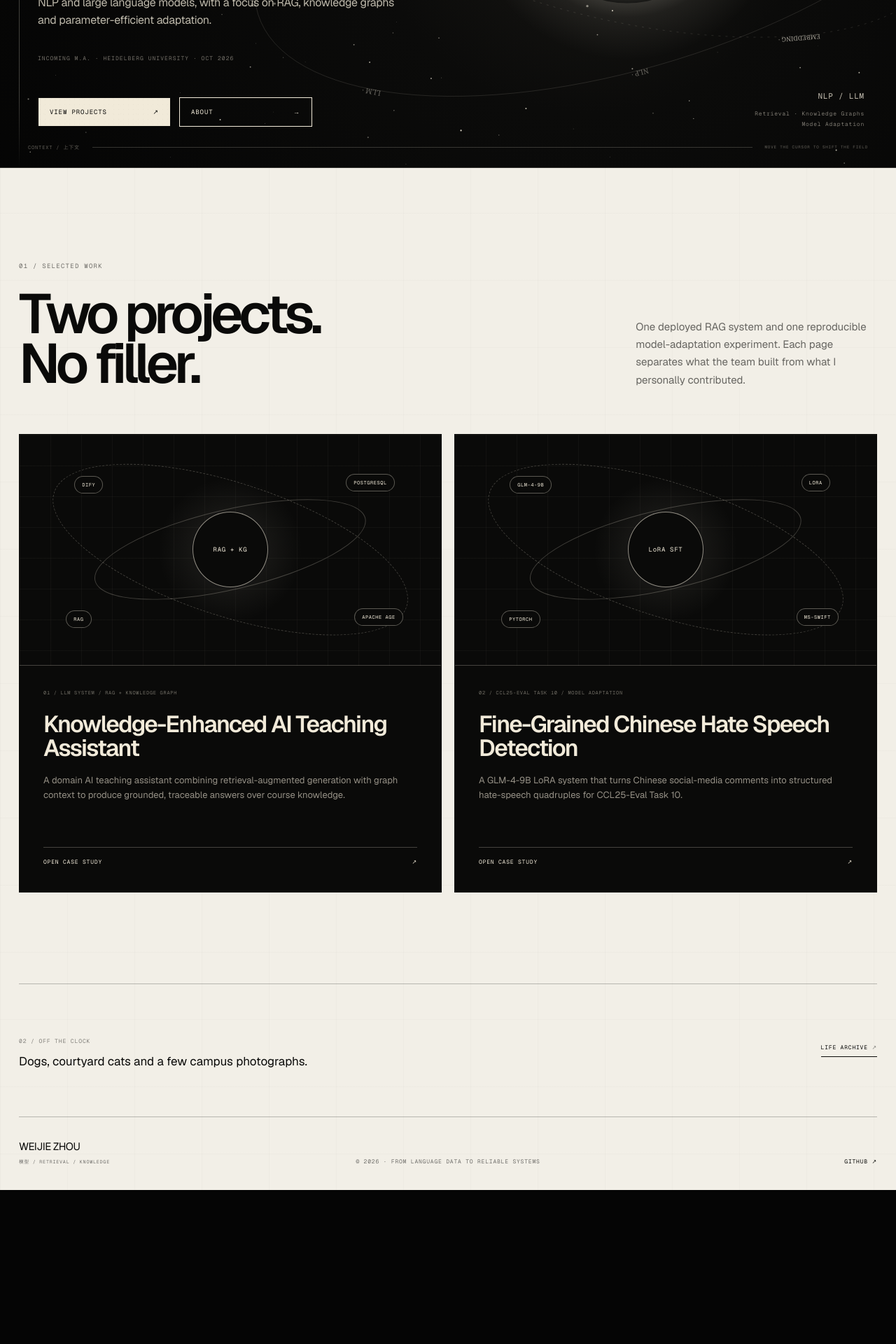
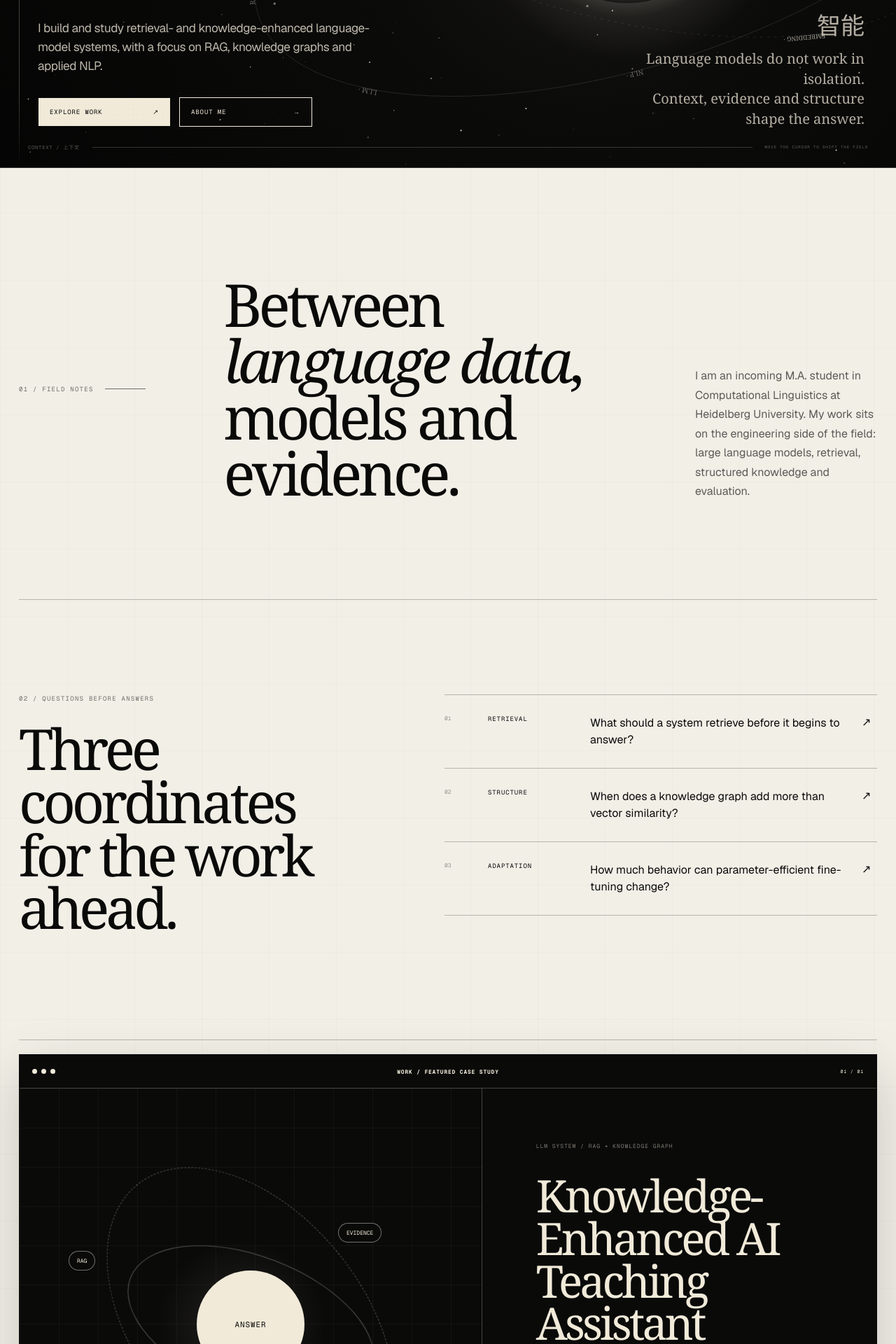
Before and after one commit to jimzhou03/jimzhou03.github.io, a Next.js app: page / in a window 1280 px wide. Shown: the part 560-2480 px from the top of the page at 70% size. Before the commit the page ends 2260 px from the top, so only its background shows below. Built offline with nearby package versions, Linux system fonts and the light colour scheme.

Commit message:
Revert "Simplify homepage and refine typography"
This reverts commit 52fa476ad31a845ad883122a648da6c408172a01.

```diff
--- a/app/components/SiteHeader.tsx
+++ b/app/components/SiteHeader.tsx
@@ -1,7 +1,7 @@
 import Link from "next/link";
 
 const items = [
-  { id: "index", label: "Home", href: "/" },
+  { id: "index", label: "Index", href: "/" },
   { id: "work", label: "Work", href: "/projects" },
   { id: "life", label: "Life", href: "/life" },
   { id: "about", label: "About", href: "/about" },
--- a/app/orbital-archive.css
+++ b/app/orbital-archive.css
@@ -175,16 +175,16 @@ body {
   left: max(54px, calc((100vw - 1460px) / 2 + 38px));
   display: flex;
   flex-direction: column;
-  width: min(570px, 43vw);
+  width: min(510px, 38vw);
 }
 
 .orbital-hero-copy h1 {
   margin: 22px 0 26px;
-  font-family: var(--font-sans);
-  font-size: clamp(86px, 9vw, 152px);
-  font-weight: 560;
-  line-height: 0.75;
-  letter-spacing: -0.082em;
+  font-family: var(--serif);
+  font-size: clamp(100px, 10.4vw, 176px);
+  font-weight: 400;
+  line-height: 0.68;
+  letter-spacing: -0.075em;
 }
 
 .orbital-hero-copy h1::first-line {
@@ -192,19 +192,12 @@ body {
 }
 
 .orbital-intro {
-  max-width: 520px;
+  max-width: 475px;
   margin: auto 0 0;
   color: rgba(241, 234, 217, 0.78);
-  font-size: clamp(16px, 1.18vw, 19px);
-  line-height: 1.58;
-  letter-spacing: -0.018em;
-}
-
-.hero-status {
-  margin: 18px 0 0;
-  color: rgba(241, 234, 217, 0.46);
-  font: 8px var(--font-mono);
-  letter-spacing: 0.13em;
+  font-size: clamp(17px, 1.35vw, 22px);
+  line-height: 1.55;
+  letter-spacing: -0.025em;
 }
 
 .orbital-actions {
@@ -248,19 +241,19 @@ body {
   z-index: 4;
   right: max(45px, calc((100vw - 1460px) / 2 + 12px));
   bottom: 55px;
-  max-width: 330px;
-  margin: 0;
-  color: rgba(241, 234, 217, 0.5);
-  font: 8px/1.8 var(--font-mono);
-  letter-spacing: 0.1em;
+  max-width: 360px;
+  margin: 0;
+  color: rgba(241, 234, 217, 0.74);
+  font-family: var(--serif);
+  font-size: 20px;
+  line-height: 1.42;
   text-align: right;
 }
 
 .galaxy-caption span {
   display: block;
-  margin-bottom: 7px;
-  color: rgba(241, 234, 217, 0.82);
-  font-size: 11px;
+  margin-bottom: 10px;
+  font-size: 34px;
 }
 
 .hero-coordinate {
@@ -281,180 +274,6 @@ body {
 .hero-coordinate i {
   height: 1px;
   background: rgba(241, 234, 217, 0.2);
-}
-
-/* Compact homepage */
-.index-work {
-  padding: 125px 0 130px;
-  border-bottom: 1px solid var(--hairline);
-}
-
-.index-work > header {
-  display: grid;
-  grid-template-columns: 1fr minmax(280px, 0.45fr);
-  gap: clamp(55px, 9vw, 150px);
-  align-items: end;
-  margin-bottom: 65px;
-}
-
-.index-work > header h2 {
-  margin: 26px 0 0;
-  font-family: var(--font-sans);
-  font-size: clamp(54px, 6.2vw, 92px);
-  font-weight: 540;
-  line-height: 0.9;
-  letter-spacing: -0.075em;
-}
-
-.index-work > header > p {
-  margin: 0;
-  color: rgba(10, 10, 9, 0.6);
-  font-size: 15px;
-  line-height: 1.68;
-}
-
-.index-work-grid {
-  display: grid;
-  grid-template-columns: repeat(2, minmax(0, 1fr));
-  gap: 18px;
-}
-
-.index-work-card {
-  overflow: hidden;
-  color: var(--ivory);
-  background: var(--ink);
-  border: 1px solid var(--ink);
-}
-
-.index-project-orbit {
-  position: relative;
-  min-height: 330px;
-  overflow: hidden;
-  background:
-    radial-gradient(circle at center, rgba(241, 234, 217, 0.11), transparent 30%),
-    linear-gradient(rgba(241, 234, 217, 0.035) 1px, transparent 1px),
-    linear-gradient(90deg, rgba(241, 234, 217, 0.035) 1px, transparent 1px);
-  background-size: auto, 44px 44px, 44px 44px;
-  border-bottom: 1px solid var(--hairline-light);
-}
-
-.index-project-orbit > strong {
-  position: absolute;
-  top: 50%;
-  left: 50%;
-  z-index: 3;
-  display: grid;
-  place-items: center;
-  width: 108px;
-  aspect-ratio: 1;
-  border: 1px solid rgba(241, 234, 217, 0.58);
-  border-radius: 50%;
-  background: var(--ink);
-  font: 9px var(--font-mono);
-  letter-spacing: 0.08em;
-  transform: translate(-50%, -50%);
-}
-
-.orbit-line {
-  position: absolute;
-  top: 50%;
-  left: 50%;
-  border: 1px solid rgba(241, 234, 217, 0.24);
-  border-radius: 50%;
-  transform: translate(-50%, -50%) rotate(-13deg);
-}
-
-.orbit-line-a {
-  width: 66%;
-  height: 35%;
-}
-
-.orbit-line-b {
-  width: 88%;
-  height: 58%;
-  border-style: dashed;
-  transform: translate(-50%, -50%) rotate(18deg);
-}
-
-.orbit-label {
-  position: absolute;
-  z-index: 4;
-  padding: 7px 10px;
-  border: 1px solid rgba(241, 234, 217, 0.35);
-  border-radius: 999px;
-  background: var(--ink);
-  font: 7px var(--font-mono);
-  letter-spacing: 0.08em;
-}
-
-.orbit-label-1 { top: 18%; left: 13%; }
-.orbit-label-2 { top: 17%; right: 11%; }
-.orbit-label-3 { right: 9%; bottom: 17%; }
-.orbit-label-4 { bottom: 16%; left: 11%; }
-
-.index-work-copy {
-  padding: 34px 34px 38px;
-}
-
-.index-work-copy > p:first-child {
-  margin: 0;
-  color: rgba(241, 234, 217, 0.44);
-  font: 7px var(--font-mono);
-  letter-spacing: 0.1em;
-}
-
-.index-work-copy h3 {
-  margin: 24px 0 18px;
-  font-family: var(--font-sans);
-  font-size: clamp(28px, 2.6vw, 40px);
-  font-weight: 520;
-  line-height: 1.02;
-  letter-spacing: -0.05em;
-}
-
-.index-work-copy > p:nth-of-type(2) {
-  min-height: 76px;
-  margin: 0;
-  color: rgba(241, 234, 217, 0.6);
-  font-size: 13px;
-  line-height: 1.65;
-}
-
-.index-work-copy > a {
-  display: flex;
-  justify-content: space-between;
-  margin-top: 30px;
-  padding-top: 15px;
-  border-top: 1px solid var(--hairline-light);
-  font: 8px var(--font-mono);
-  letter-spacing: 0.1em;
-}
-
-.index-life {
-  display: flex;
-  justify-content: space-between;
-  gap: 50px;
-  align-items: center;
-  padding: 68px 0;
-}
-
-.index-life span {
-  color: rgba(10, 10, 9, 0.48);
-  font: 8px var(--font-mono);
-  letter-spacing: 0.11em;
-}
-
-.index-life p {
-  margin: 10px 0 0;
-  font-size: 17px;
-}
-
-.index-life > a {
-  flex: 0 0 auto;
-  padding-bottom: 8px;
-  border-bottom: 1px solid currentColor;
-  font: 8px var(--font-mono);
-  letter-spacing: 0.1em;
 }
 
 .editorial-intro {
@@ -1697,15 +1516,12 @@ body {
 
 @media (max-width: 1100px) {
   .orbital-hero-copy {
-    width: 48vw;
+    width: 44vw;
   }
 
   .galaxy-caption {
     max-width: 300px;
-  }
-
-  .index-work > header {
-    grid-template-columns: 1fr 0.55fr;
+    font-size: 17px;
   }
 
   .editorial-intro,
@@ -1825,21 +1641,14 @@ body {
 
   .orbital-hero-copy h1 {
     margin-top: 14px;
-    font-size: clamp(72px, 24vw, 104px);
-    line-height: 0.78;
+    font-size: clamp(82px, 28vw, 122px);
+    line-height: 0.72;
   }
 
   .orbital-intro {
-    max-width: 86%;
+    max-width: 78%;
     margin-top: 16px;
     font-size: 15px;
-  }
-
-  .hero-status {
-    max-width: 85%;
-    margin-top: 12px;
-    font-size: 6px;
-    line-height: 1.6;
   }
 
   .orbital-actions {
@@ -1857,10 +1666,11 @@ body {
     right: 20px;
     bottom: 68px;
     max-width: 270px;
+    font-size: 15px;
   }
 
   .galaxy-caption span {
-    font-size: 9px;
+    font-size: 27px;
   }
 
   .hero-coordinate {
@@ -1877,7 +1687,6 @@ body {
   .question-observatory,
   .life-preview,
   .home-closing,
-  .index-work,
   .work-index,
   .photo-archive,
   .about-story-grid,
@@ -1890,49 +1699,6 @@ body {
     padding-bottom: 90px;
   }
 
-  .index-work > header,
-  .index-work-grid {
-    grid-template-columns: 1fr;
-  }
-
-  .index-work > header {
-    gap: 28px;
-    margin-bottom: 42px;
-  }
-
-  .index-work > header h2 {
-    font-size: 15vw;
-  }
-
-  .index-work-grid {
-    gap: 14px;
-  }
-
-  .index-project-orbit {
-    min-height: 280px;
-  }
-
-  .index-work-copy {
-    padding: 28px 22px 32px;
-  }
-
-  .index-work-copy h3 {
-    font-size: 9vw;
-  }
-
-  .index-work-copy > p:nth-of-type(2) {
-    min-height: 0;
-  }
-
-  .index-life {
-    align-items: flex-start;
-    padding: 50px 0;
-  }
-
-  .index-life p {
-    font-size: 14px;
-  }
-
   .editorial-intro,
   .home-closing,
   .future-work-panel,
--- a/app/page.tsx
+++ b/app/page.tsx
@@ -1,7 +1,14 @@
 import Link from "next/link";
 import LanguageGalaxy from "./LanguageGalaxy";
 import SiteFrame from "./components/SiteFrame";
-import { projects } from "../content/projects";
+import { featuredProject } from "../content/projects";
+import { lifeEntries } from "../content/life";
+
+const researchQuestions = [
+  ["01", "RETRIEVAL", "What should a system retrieve before it begins to answer?"],
+  ["02", "STRUCTURE", "When does a knowledge graph add more than vector similarity?"],
+  ["03", "ADAPTATION", "How much behavior can parameter-efficient fine-tuning change?"],
+];
 
 export default function Home() {
   return (
@@ -18,22 +25,19 @@ export default function Home() {
           <p className="eyebrow">HELLO, I&apos;M</p>
           <h1>Weijie<br />Zhou</h1>
           <p className="orbital-intro">
-            NLP and large language models, with a focus on RAG, knowledge
-            graphs and parameter-efficient adaptation.
-          </p>
-          <p className="hero-status">
-            INCOMING M.A. · HEIDELBERG UNIVERSITY · OCT 2026
+            I build and study retrieval- and knowledge-enhanced language-model
+            systems, with a focus on RAG, knowledge graphs and applied NLP.
           </p>
           <div className="orbital-actions">
-            <Link href="/projects">VIEW PROJECTS <span>↗</span></Link>
-            <Link href="/about">ABOUT <span>→</span></Link>
+            <Link href="/projects">EXPLORE WORK <span>↗</span></Link>
+            <Link href="/about">ABOUT ME <span>→</span></Link>
           </div>
         </div>
 
         <p className="galaxy-caption">
-          <span>NLP / LLM</span>
-          Retrieval · Knowledge Graphs<br />
-          Model Adaptation
+          <span>智能</span>
+          Language models do not work in isolation.<br />
+          Context, evidence and structure shape the answer.
         </p>
 
         <div className="hero-coordinate">
@@ -43,52 +47,110 @@ export default function Home() {
         </div>
       </section>
 
-      <section className="index-work">
+      <section className="editorial-intro">
+        <div className="section-marker">
+          <span>01 / FIELD NOTES</span>
+          <i />
+        </div>
+        <div>
+          <p className="display-serif">
+            Between <em>language data</em>, models and evidence.
+          </p>
+          <p>
+            I am an incoming M.A. student in Computational Linguistics at
+            Heidelberg University. My work sits on the engineering side of the
+            field: large language models, retrieval, structured knowledge and
+            evaluation.
+          </p>
+        </div>
+      </section>
+
+      <section className="question-observatory">
         <header>
-          <div>
-            <p className="section-marker">01 / SELECTED WORK</p>
-            <h2>Two projects.<br />No filler.</h2>
-          </div>
-          <p>
-            One deployed RAG system and one reproducible model-adaptation
-            experiment. Each page separates what the team built from what I
-            personally contributed.
-          </p>
+          <p className="section-marker">02 / QUESTIONS BEFORE ANSWERS</p>
+          <h2>Three coordinates<br />for the work ahead.</h2>
         </header>
-        <div className="index-work-grid">
-          {projects.map((project, index) => (
-            <article className="index-work-card" key={project.slug}>
-              <div className="index-project-orbit" aria-hidden="true">
-                <i className="orbit-line orbit-line-a" />
-                <i className="orbit-line orbit-line-b" />
-                <strong>
-                  {project.slug === "ai-teaching-assistant" ? "RAG + KG" : "LoRA SFT"}
-                </strong>
-                {project.tags.slice(0, 4).map((tag, tagIndex) => (
-                  <span className={`orbit-label orbit-label-${tagIndex + 1}`} key={tag}>
-                    {tag}
-                  </span>
-                ))}
-              </div>
-              <div className="index-work-copy">
-                <p>0{index + 1} / {project.category}</p>
-                <h3>{project.title}</h3>
-                <p>{project.summary}</p>
-                <Link href={`/projects/${project.slug}`}>
-                  OPEN CASE STUDY <span>↗</span>
-                </Link>
-              </div>
+        <div className="question-orbits">
+          {researchQuestions.map(([number, label, question]) => (
+            <article key={number}>
+              <span>{number}</span>
+              <strong>{label}</strong>
+              <p>{question}</p>
+              <i>↗</i>
             </article>
           ))}
         </div>
       </section>
 
-      <section className="index-life">
+      <section className="featured-window">
+        <div className="window-bar">
+          <span><i /><i /><i /></span>
+          <b>WORK / FEATURED CASE STUDY</b>
+          <small>01 / 01</small>
+        </div>
+        <div className="featured-window-body">
+          <div className="project-orbit-visual" aria-hidden="true">
+            <span className="project-core">ANSWER</span>
+            <span className="project-node node-a">RAG</span>
+            <span className="project-node node-b">KG</span>
+            <span className="project-node node-c">EVIDENCE</span>
+            <i className="project-ring ring-a" />
+            <i className="project-ring ring-b" />
+          </div>
+          <div className="featured-copy">
+            <p>{featuredProject.category}</p>
+            <h2>{featuredProject.title}</h2>
+            <blockquote>“{featuredProject.question}”</blockquote>
+            <div>
+              {featuredProject.tags.map((tag) => <span key={tag}>{tag}</span>)}
+            </div>
+            <Link href={`/projects/${featuredProject.slug}`}>
+              READ THE CASE STUDY <span>↗</span>
+            </Link>
+          </div>
+        </div>
+      </section>
+
+      <section className="life-preview">
+        <header>
+          <div className="section-marker">
+            <span>03 / LIFE ARCHIVE</span>
+            <i />
+          </div>
+          <h2>Not everything meaningful<br />happens in a terminal.</h2>
+          <Link href="/life">OPEN THE ARCHIVE ↗</Link>
+        </header>
+
+        <div className="life-preview-grid">
+          {lifeEntries.map((entry, index) => (
+            <figure className={`life-preview-card life-card-${index + 1}`} key={entry.id}>
+              <div className="photo-waiting">
+                <span>{entry.id}</span>
+                <b>PHOTOGRAPH<br />COMING NEXT</b>
+              </div>
+              <figcaption>
+                <strong>{entry.category}</strong>
+                <span>{entry.title}</span>
+              </figcaption>
+            </figure>
+          ))}
+        </div>
+      </section>
+
+      <section className="home-closing">
+        <p className="section-marker">04 / A LIVING INDEX</p>
+        <h2>
+          Building language systems,<br />
+          <em>one grounded answer</em><br />
+          at a time.
+        </h2>
         <div>
-          <span>02 / OFF THE CLOCK</span>
-          <p>Dogs, courtyard cats and a few campus photographs.</p>
+          <p>
+            This site will grow with the work: one reproducible experiment, one
+            honest system case study and one small photograph at a time.
+          </p>
+          <Link href="/about">CONTINUE TO ABOUT <span>→</span></Link>
         </div>
-        <Link href="/life">LIFE ARCHIVE <span>↗</span></Link>
       </section>
     </SiteFrame>
   );
--- a/content/projects.ts
+++ b/content/projects.ts
@@ -24,7 +24,7 @@ export const projects: Project[] = [
     question:
       "When does structured knowledge add something that semantic retrieval alone cannot?",
     role: "WORKFLOW · GRAPH · BACKEND · DEPLOYMENT",
-    tags: ["DIFY", "POSTGRESQL", "APACHE AGE", "RAG", "LLM"],
+    tags: ["DIFY", "RAG", "APACHE AGE", "POSTGRESQL", "LLM"],
     featured: true,
     order: 1,
   },
@@ -39,7 +39,7 @@ export const projects: Project[] = [
     question:
       "Can parameter-efficient adaptation make a 9B language model reliably produce a strict structured output?",
     role: "MODEL SELECTION · TRAINING · PROMPT ITERATION",
-    tags: ["GLM-4-9B", "LORA", "MS-SWIFT", "PYTORCH", "CHINESE NLP"],
+    tags: ["GLM-4-9B", "LORA", "MS-SWIFT", "CHINESE NLP"],
     featured: false,
     order: 2,
   },
```
Also changed, not shown: app/projects/page.tsx (+12 -3 lines).
